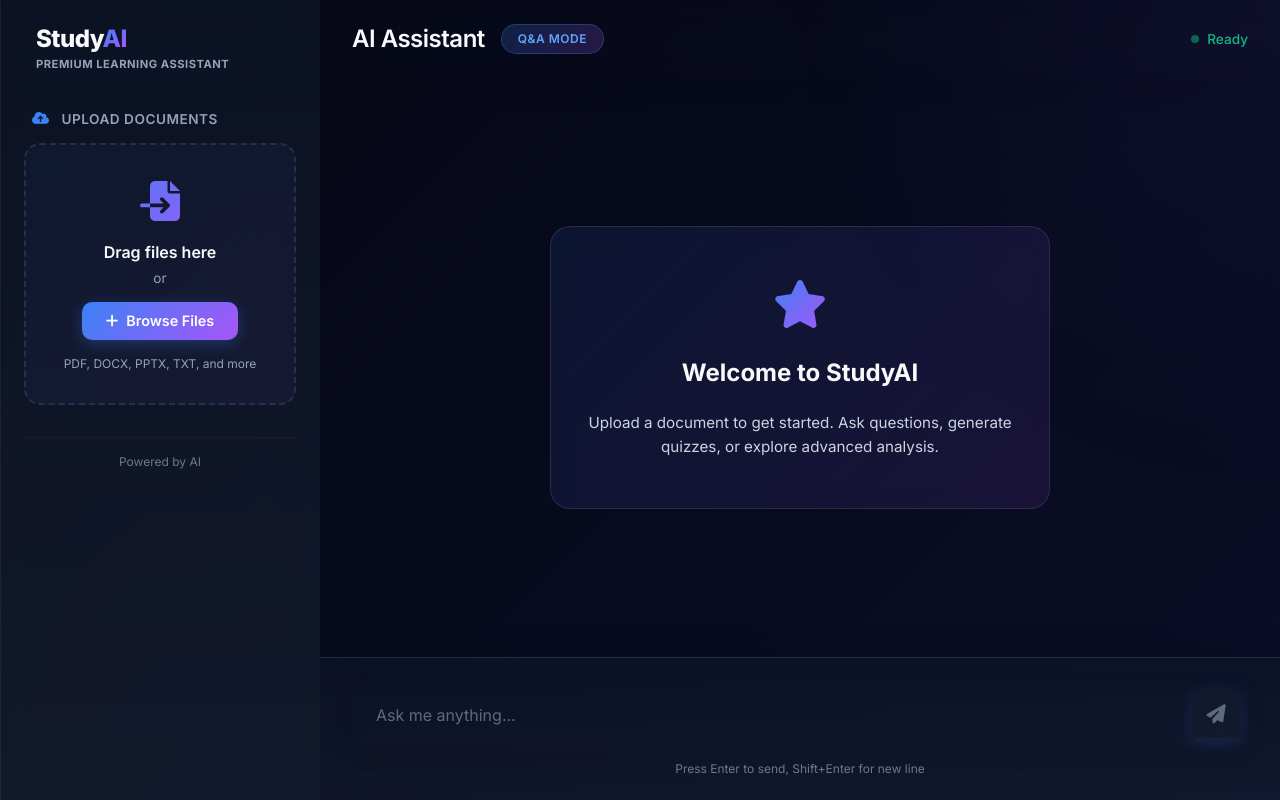
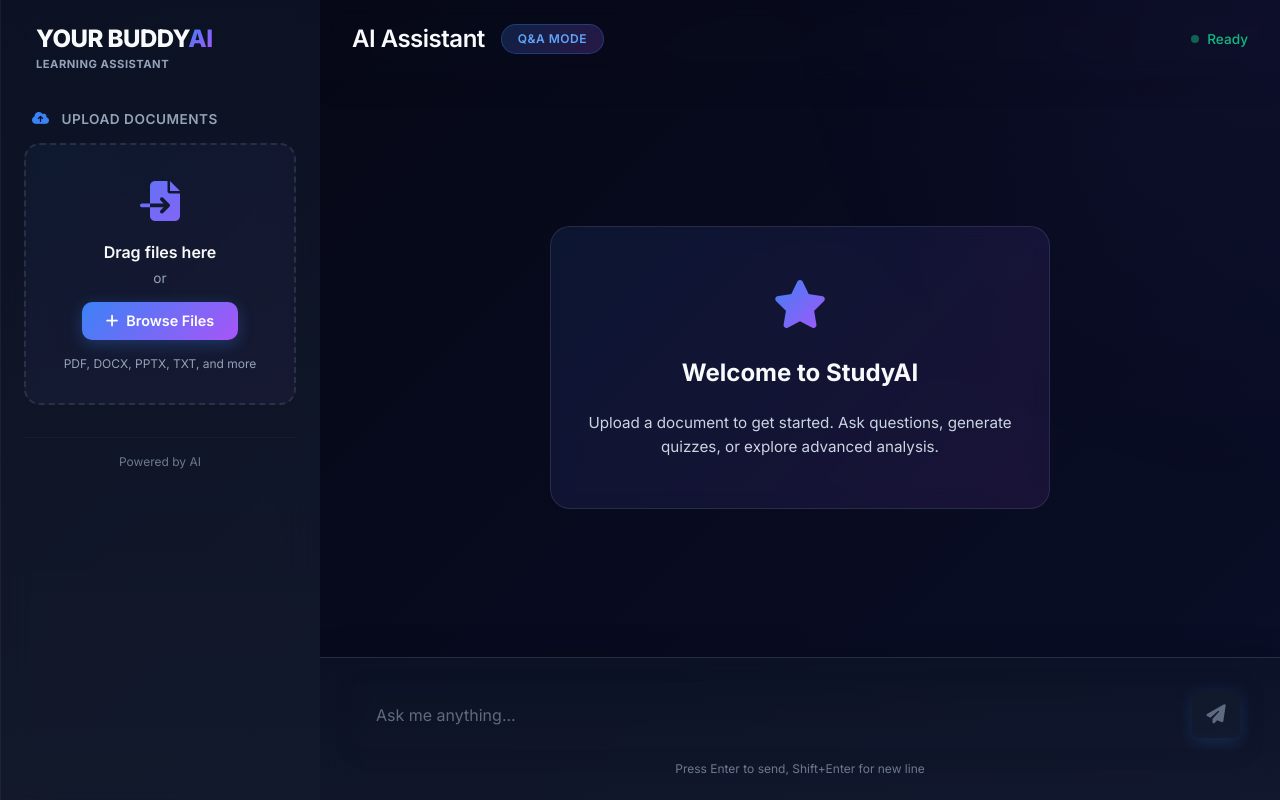
Before and after one commit to 4chuck/your_buddy, a plain HTML site: page frontend/index.html in a window 1280 px wide. Drawn offline with nearby package versions, Linux system fonts and the light colour scheme.

Commit message:
ui/ux upgrades

```diff
--- a/frontend/index.html
+++ b/frontend/index.html
@@ -23,8 +23,8 @@
           <div class="logo">
             <i class="fas fa-sparkles"></i>
             <div>
-              <h1>Study<span class="gradient-text">AI</span></h1>
-              <p class="logo-subtitle">Premium Learning Assistant</p>
+              <h1>YOUR BUDDY<span class="gradient-text">AI</span></h1>
+              <p class="logo-subtitle">Learning Assistant</p>
             </div>
           </div>
         </div>
```
